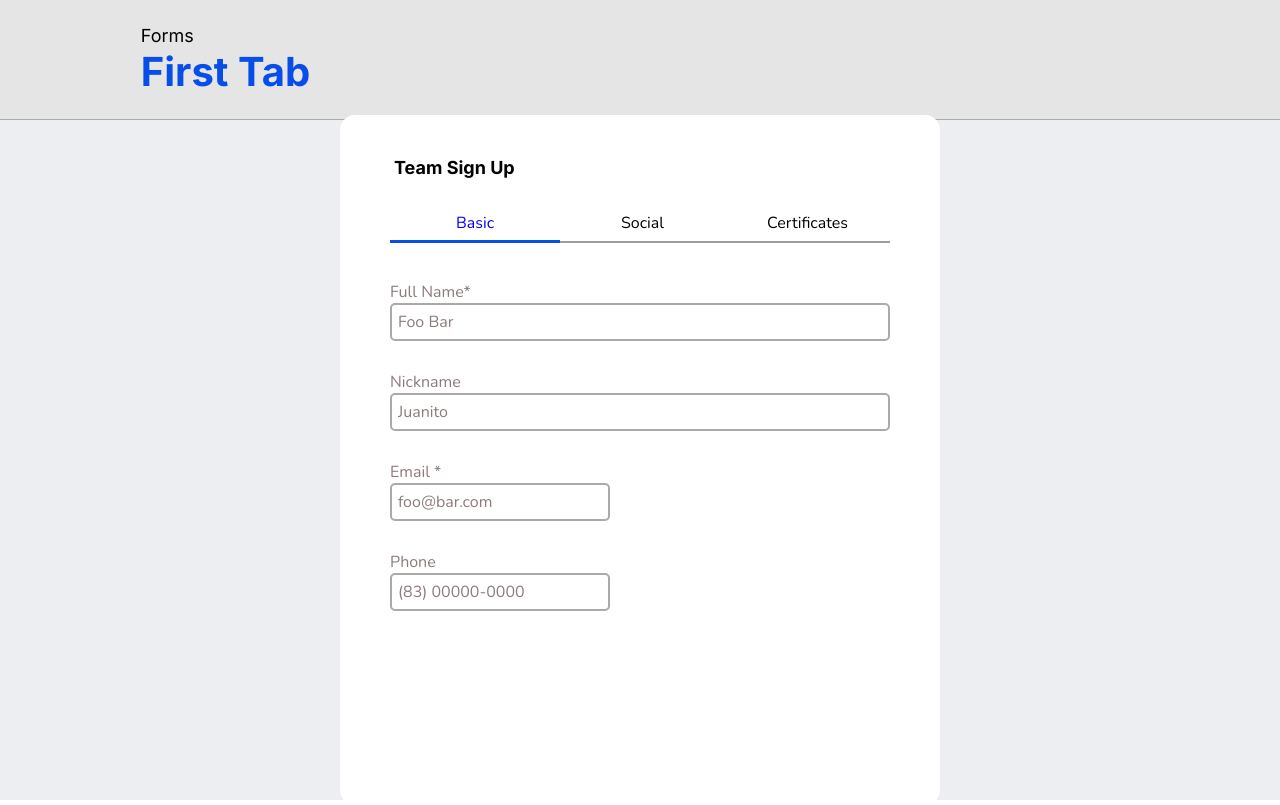
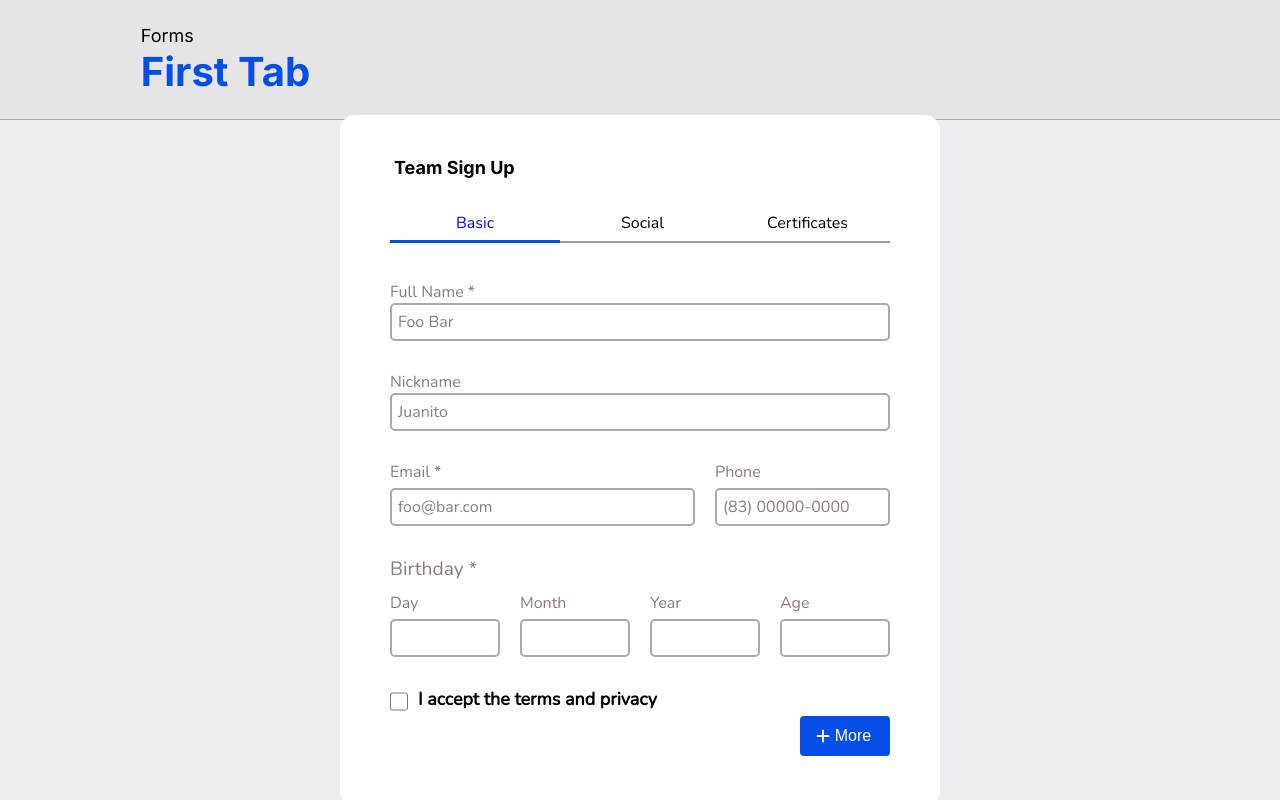
Before and after one commit to LeonardoVechieti/desafio4_compass, a Vue app: page / in a window 1280 px wide. Built offline with nearby package versions, Linux system fonts and the light colour scheme.

Commit message:
Feat: added checkbox and button

```diff
--- a/src/components/containers/Tabs/Basic/Basic.vue
+++ b/src/components/containers/Tabs/Basic/Basic.vue
@@ -1,6 +1,7 @@
 <template>
+  <div class="cardBasic">
     <form class="form">
-    <Label labelName="Full Name*"/>
+      <Label labelName="Full Name *"/>
       <div>
         <Input class="input inputFullname" type="text" placeholder="Foo Bar"/>
       </div>
@@ -10,30 +11,66 @@
         <Input class="input inputNickname" type="text" placeholder="Juanito"/>
       </div>
 
+      <div class="emailPhone">
+        <div class="containerEmail">
           <Label labelName="Email *"/>
-     <div>
           <Input class="input inputEmail" type="email" placeholder="foo@bar.com"/>
         </div>
 
+        <div class="containerPhone">
           <Label labelName="Phone"/>
-    <div>
           <Input class="input inputPhone" type="number" placeholder="(83) 00000-0000"/>
         </div>
+      </div>
 
+      <div class="containerLabel">
+        <Label class="labelSize" labelName="Birthday *"/>
+      </div>
 
+      <div class="inputsAge">
+        <div class="containerInputs">
+          <Label labelName="Day"/>
+          <Input class="input inputDay" type="number"/>
+        </div>
+
+        <div class="containerInputs">
+          <Label labelName="Month"/>
+          <Input class="input inputDay" type="number" />
+        </div>
+
+        <div class="containerInputs">
+          <Label labelName="Year"/>
+          <Input class="input inputDay" type="number" />
+        </div>
+
+        <div class="containerInputs">
+          <Label labelName="Age"/>
+          <Input class="input" type="number"/>
+        </div>
+      </div>
+
+      <div class="containerCheckbox">
+        <Input class="inputCheckbox" type="checkbox"/>
+        <Label class="labelCheckbox" labelName="I accept the terms and privacy"/>
+      </div>
+    <div class="containerButton">
+      <ButtonComponent text="More" classButton="Button ButtonMore"/>
+    </div>
     </form>
+  </div>
 </template>
 
 <script>
 import Label from "@/components/micro/Label/Label.vue";
 import Input from "@/components/micro/Input/Input.vue";
-
+import ButtonComponent from "@/components/micro/Button/ButtonComponent.vue";
 export default {
 // eslint-disable-next-line
   name: "Basic",
   components: {
     Label,
     Input,
+    ButtonComponent,
   },
 };
 </script>
```
Lines whose indentation alone changed are shown as unchanged.
